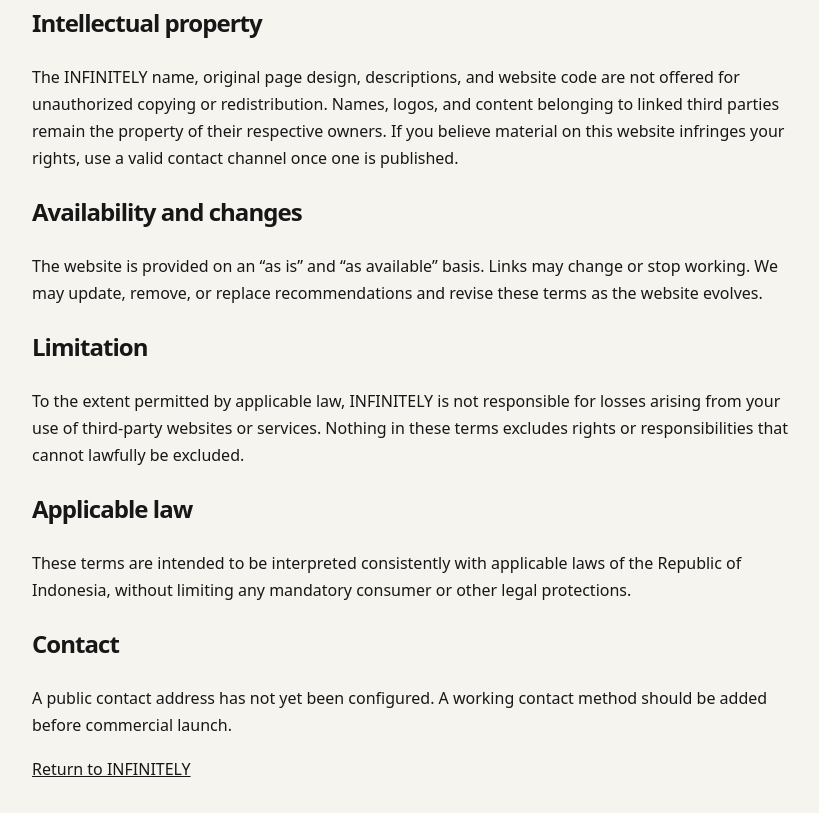
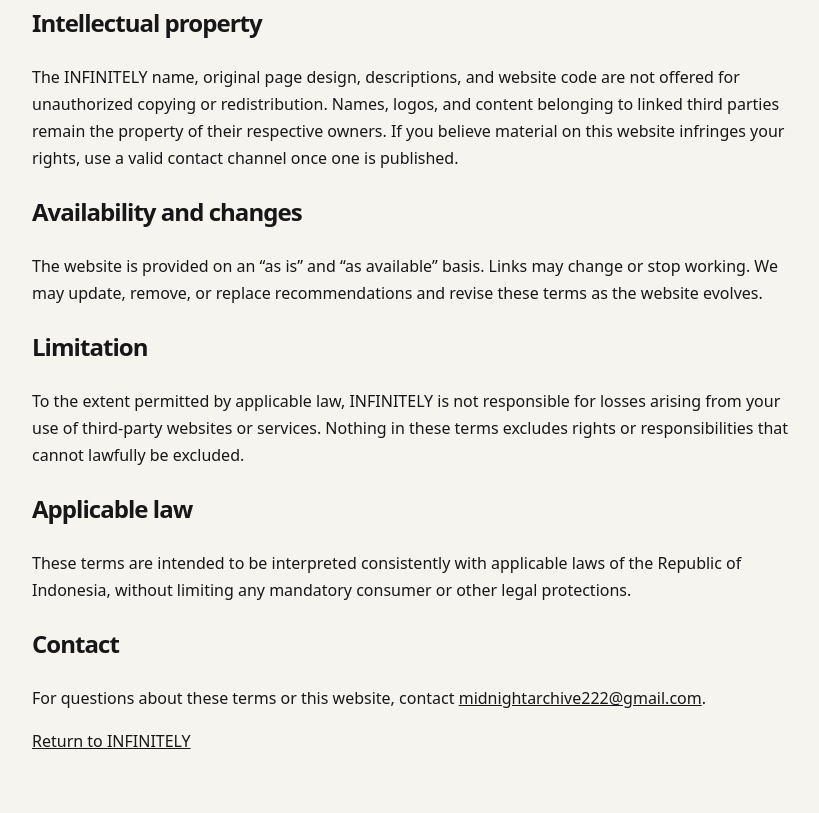
Before and after one commit to blackback/infinitely-fun, a plain HTML site: page terms.html in a window 1280 px wide. Shown: the part 879-1692 px from the top of the page, without its empty margins (228-1047 px from the left). Drawn offline with Linux system fonts and the light colour scheme.

Commit message:
Add public contact email to terms

```diff
--- a/terms.html
+++ b/terms.html
@@ -28,6 +28,6 @@ body{margin:0;background:#f6f4ef;color:#171717;font:16px/1.7 system-ui,sans-seri
 <h2>Applicable law</h2>
 <p>These terms are intended to be interpreted consistently with applicable laws of the Republic of Indonesia, without limiting any mandatory consumer or other legal protections.</p>
 <h2>Contact</h2>
-<p>A public contact address has not yet been configured. A working contact method should be added before commercial launch.</p>
+<p>For questions about these terms or this website, contact <a href="mailto:midnightarchive222@gmail.com">midnightarchive222@gmail.com</a>.</p>
 <p><a href="./">Return to INFINITELY</a></p>
 </main></body></html>
```
